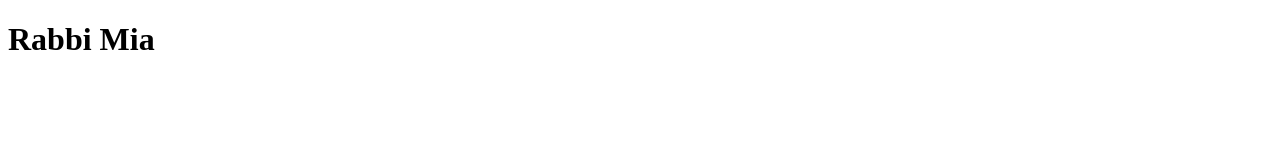
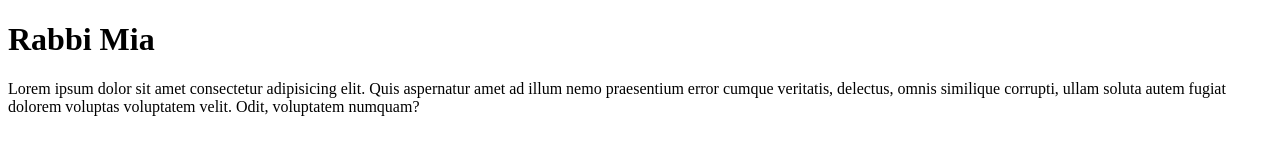
Before and after one commit to wdrabbi/frist-project, a plain HTML site: page index.html in a window 1280 px wide. Drawn offline with Linux system fonts and the light colour scheme.

Commit message:
ptag added

```diff
--- a/index.html
+++ b/index.html
@@ -7,5 +7,6 @@
 </head>
 <body>
     <h1>Rabbi Mia</h1>
+    <p>Lorem ipsum dolor sit amet consectetur adipisicing elit. Quis aspernatur amet ad illum nemo praesentium error cumque veritatis, delectus, omnis similique corrupti, ullam soluta autem fugiat dolorem voluptas voluptatem velit. Odit, voluptatem numquam?</p>
 </body>
 </html>
```
